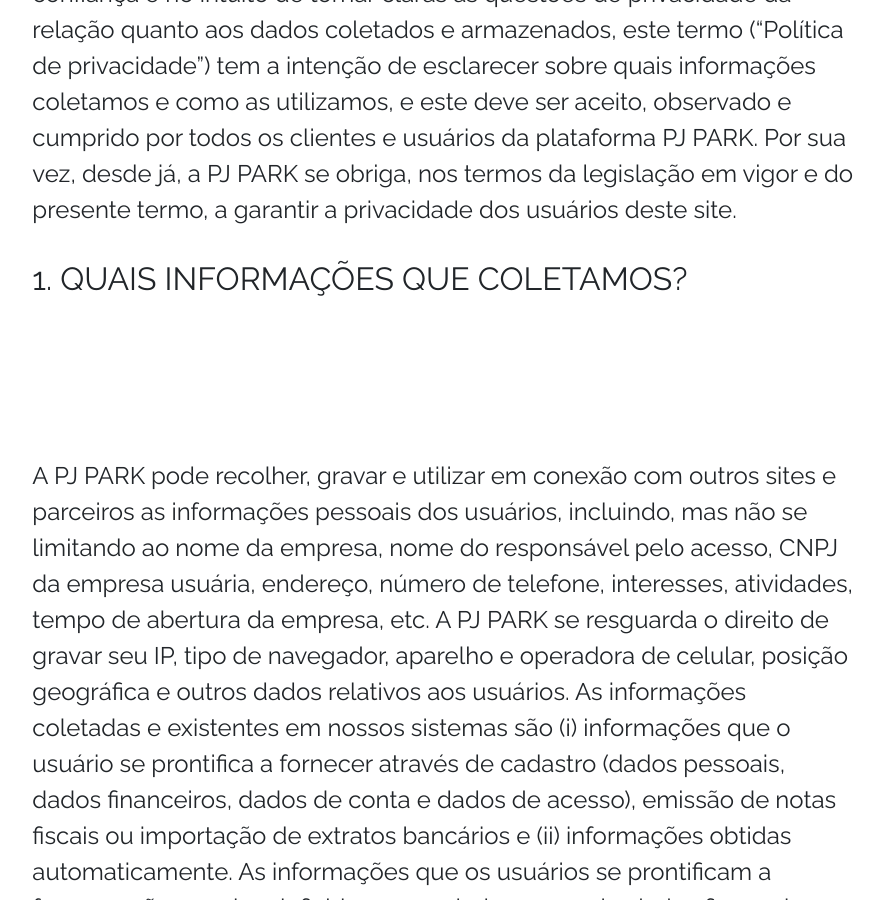
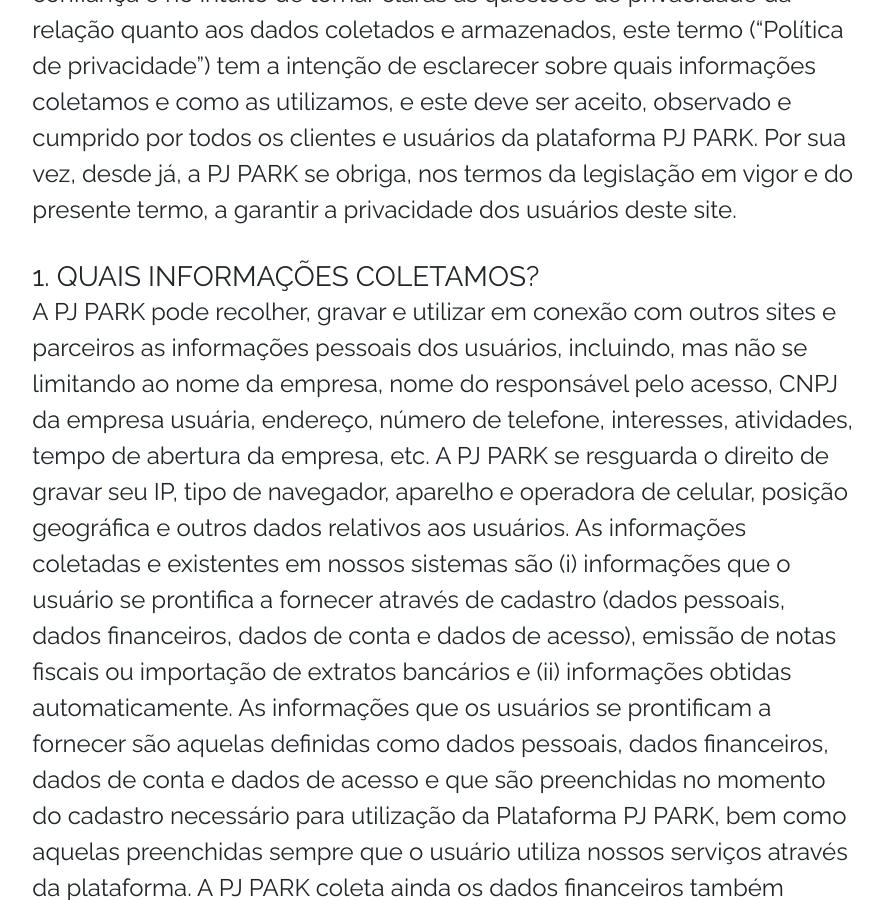
Before and after one commit to dakoctba/pjpark.github.io, a Jekyll site: the page built from politica-de-privacidade.md, in a window 1280 px wide and 900 px high, scrolled down 304 px. Shown: the whole window, without its empty margins (196-1079 px from the left). Built offline with Jekyll 4.4.1, drawn with Linux system fonts in a browser that asks for light colours.

Commit message:
Update politica-de-privacidade.md

```diff
--- a/politica-de-privacidade.md
+++ b/politica-de-privacidade.md
@@ -6,7 +6,7 @@
 
 A PJ PARK tem como prioridade a manutenção de uma relação de confiança e no intuito de tornar claras as questões de privacidade da relação quanto aos dados coletados e armazenados, este termo (“Política de privacidade”) tem a intenção de esclarecer sobre quais informações coletamos e como as utilizamos, e este deve ser aceito, observado e cumprido por todos os clientes e usuários da plataforma PJ PARK. Por sua vez, desde já, a PJ PARK se obriga, nos termos da legislação em vigor e do presente termo, a garantir a privacidade dos usuários deste site.
 
-## 1. QUAIS INFORMAÇÕES QUE COLETAMOS?
+### 1. QUAIS INFORMAÇÕES COLETAMOS?
 
 A PJ PARK pode recolher, gravar e utilizar em conexão com outros sites e parceiros as informações pessoais dos usuários, incluindo, mas não se limitando ao nome da empresa, nome do responsável pelo acesso, CNPJ da empresa usuária, endereço, número de telefone, interesses, atividades, tempo de abertura da empresa, etc.
 A PJ PARK se resguarda o direito de gravar seu IP, tipo de navegador, aparelho e operadora de celular, posição geográfica e outros dados relativos aos usuários.
@@ -17,7 +17,7 @@
 Nenhuma consequência poderá ocorrer da recusa em preencher tais informações, exceto que o usuário não poderá obter o benefício de utilização dos serviços.
 As informações coletadas automaticamente não são informações pessoais, mas sim sobre os computadores, smartphones ou outros dispositivos que o usuário utiliza para acessar a plataforma, bem como o nome de domínio do seu provedor de acesso à internet, o endereço de protocolo IP utilizado para se conectar à Plataforma, o tipo e versão do browser do usuário, o sistema operacional, o tempo médio gasto na Plataforma, as páginas visitadas na Plataforma, as informações procuradas, os horários de acesso e outras estatísticas relevantes para o fornecimento de serviço.
 
-## 2. O QUE FAZEMOS COM AS INFORMAÇÕES COLETADAS?
+### 2. O QUE FAZEMOS COM AS INFORMAÇÕES COLETADAS?
 
 A PJ PARK não divulga publicamente nem a terceiros suas informações de modo que possam identificá-lo. A PJ PARK busca sempre manter a sua privacidade enquanto estiver utilizando o serviço, MAS PODERÁ UTILIZAR AS INFORMAÇÕES FORNECIDAS OU AQUELAS OBTIDAS AUTOMATICAMENTE DE FORMA AGREGADA NO INTUITO DE REALIZAR ANÁLISES, ESTUDOS, MELHORIAS DO SISTEMA OU POR FORÇA DE ORDEM JUDICIAL.
 A PJ PARK GOSTA DE CRIAR NOVAS EXPERIÊNCIAS PARA ATENDER POSSÍVEIS DEMANDAS NASCENTES. POR ISSO, USAMOS TODAS AS INFORMAÇÕES QUE TEMOS PARA APOIAR NOSSOS SERVIÇOS, MELHORÁ-LO OU ATENDER NOVAS DEMANDAS A PARTIR DAS INFORMAÇÕES OBTIDAS.
@@ -32,7 +32,7 @@
 Na plataforma pode conter links a outros web sites. E a presente declaração de privacidade não abrange os referidos sites, não podendo a PJ PARK ser responsabilizada pelas práticas de privacidade de outros sites.
 A PJ PARK reserva-se o direito de alterar a presente política a qualquer tempo, informando o usuário no prazo de 30 (trinta) dias antes do início de sua vigência para que o usuário tome ciência e expresse nova concordância. CASO O USUÁRIO NÃO CONCORDE COM A NOVA POLÍTICA, DEVE INFORMAR TÃO LOGO TOME CIÊNCIA DA ALTERAÇÃO, DE MODO A VIABILIZAR UMA REGULAR RESCISÃO CONTRATUAL ENTRE A EMPRESA E O USUÁRIO, OBSERVADOS SEMPRE O CONTRATO DE PRESTAÇÃO DE SERVIÇOS E A POLÍTICA DE ARMAZENAMENTO DE INFORMAÇÕES VIGENTES NO PRESENTE MOMENTO.
 
-## 3. DO ARMAZENAMENTO E EXCLUSÃO DAS INFORMAÇÕES E DADOS PESSOAIS
+### 3. DO ARMAZENAMENTO E EXCLUSÃO DAS INFORMAÇÕES E DADOS PESSOAIS
 
 O usuário poderá ter acesso às suas informações pessoais que inclui no momento do cadastro e às informações que incluiu na plataforma através do acesso à plataforma.
 A PJ PARK armazenará todos os dados e informações pelo tempo que entender necessário e até a exclusão de sua conta e rescisão de contrato de prestação de serviços.
@@ -40,7 +40,7 @@
 Quando o usuário exclui sua conta e rescinde o contrato, os dados pessoais serão excluídos, porém são mantidas as informações de guarda obrigatória, conforme determinação legal.
 Caso o usuário tenha qualquer dúvida quanto à presente política de privacidade, poderá entrar em contato com a PJ PARK através da plataforma ou atendimento online junto ao site https://pjpark.com.br.
 
-## 4. DEFINIÇÕES
+### 4. DEFINIÇÕES
 
 4.1. PJ PARK – Quando mencionamos “PJ PARK” no presente termos, o usuário deve ter ciência que referimo-nos à empresa PJ PARK LTDA. (CNPJ 36.489.120/0001-41), a qual é empresa desenvolvera da Plataforma PJ PARK e detentora de todo e qualquer direito relacionado a ela.
 4.2. USUÁRIO – Pessoa física ou jurídica que aderiu aos termos e aceitou as condições da presente TERMO DE USO para utilização do sistema PJ PARK e Pessoa física ou jurídica que contratou os serviços da empresa PJ PARK LTDA nos termos do CONTRATO DE PRESTAÇÃO DE SERVIÇOS E DE LICENÇA DE SOFTWARE.
@@ -51,4 +51,4 @@
 4.7. DADOS FINANCEIROS – qualquer informação passível de identificação no momento da importação de nota fiscal e/ou no extrato bancário, bem como informações sobre o pagamento, o que inclui informações de conta, dados de faturamento, número de cartão de credito ou débito, informações referentes à dívidas ou investimentos, etc.
 4.8. DADOS DE ACESSO – informações coletadas de Usuários no momento da navegação referentes ao domínio do seu provedor de acesso à internet, o endereço de protocolo IP, o sistema operacional, data e cidade de acesso, etc.
 
-Data da última revisão: 30 de setembro de 2020.
+<small>Data da última revisão: 30 de setembro de 2020.</small>
```
